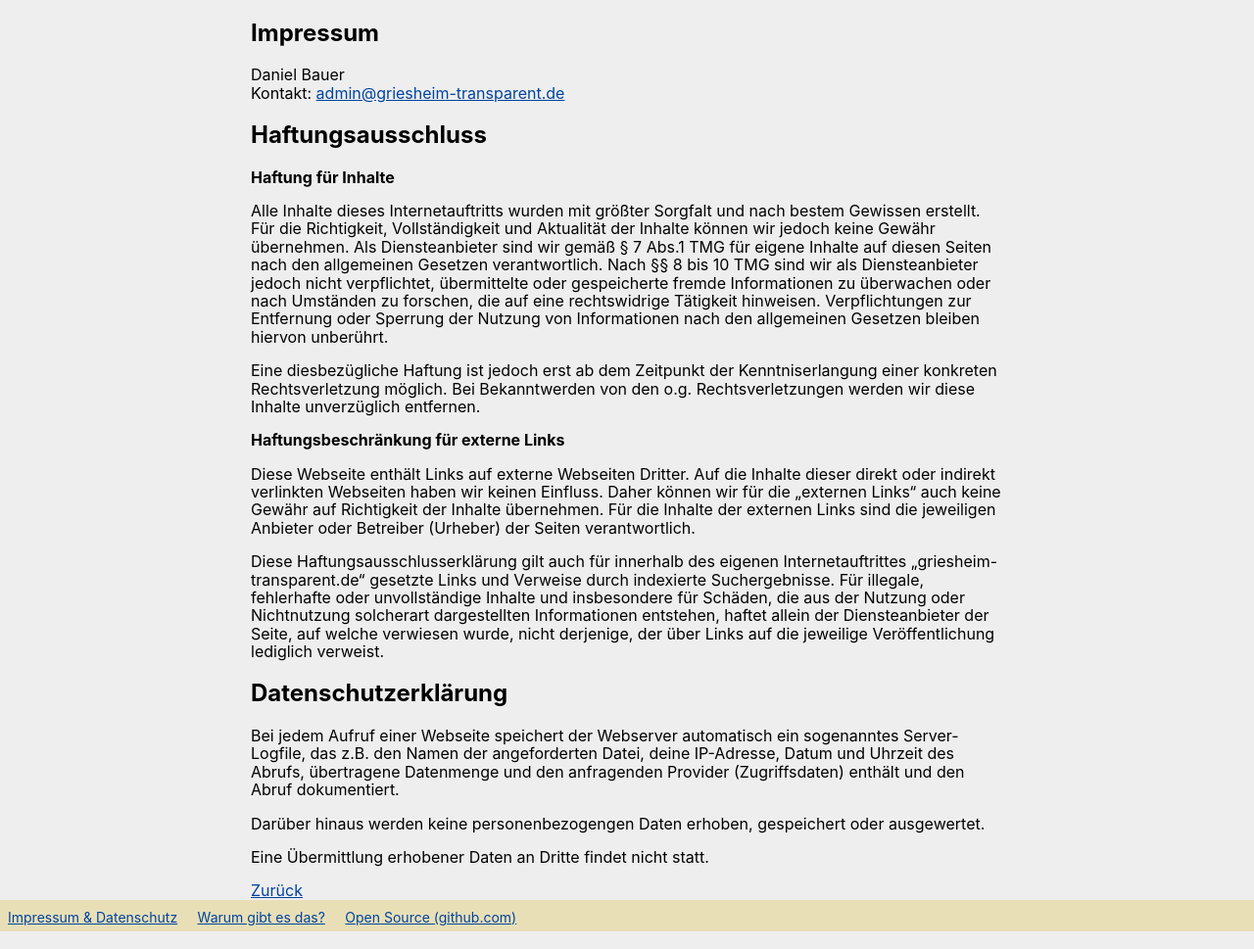
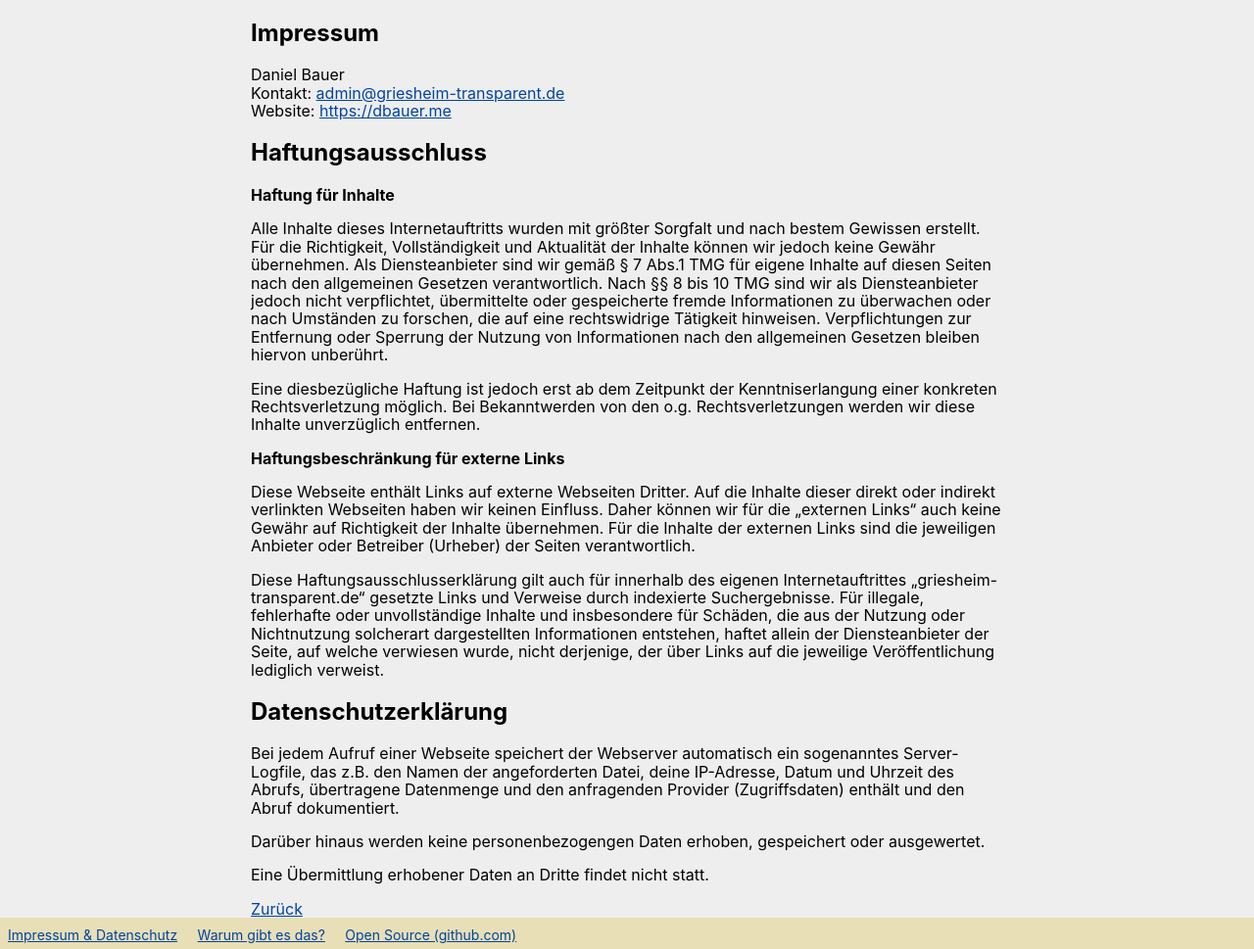
Before and after one commit to dnlbauer/griesheim-transparent.de, a Django app: page /impressum in a window 1280 px wide. Shown: the whole page at 98% size. Run offline with Django 4.2, Linux system fonts and the light colour scheme; parts of the project's set-up code (start-up, migrations or seed data) failed here and were passed over; some libraries are stand-ins or nearby versions.

Commit message:
update impressum

```diff
--- a/frontend/frontend/templates/impressum.html
+++ b/frontend/frontend/templates/impressum.html
@@ -7,6 +7,7 @@
 
         Daniel Bauer<br>
         Kontakt: {% include "components/mail.html" %}<br>
+		Website: <a href="https://dbauer.me">https://dbauer.me</a>
         </p>
         <h2>Haftungsausschluss</h2>
         <p><strong>Haftung für Inhalte</strong></p>
```
